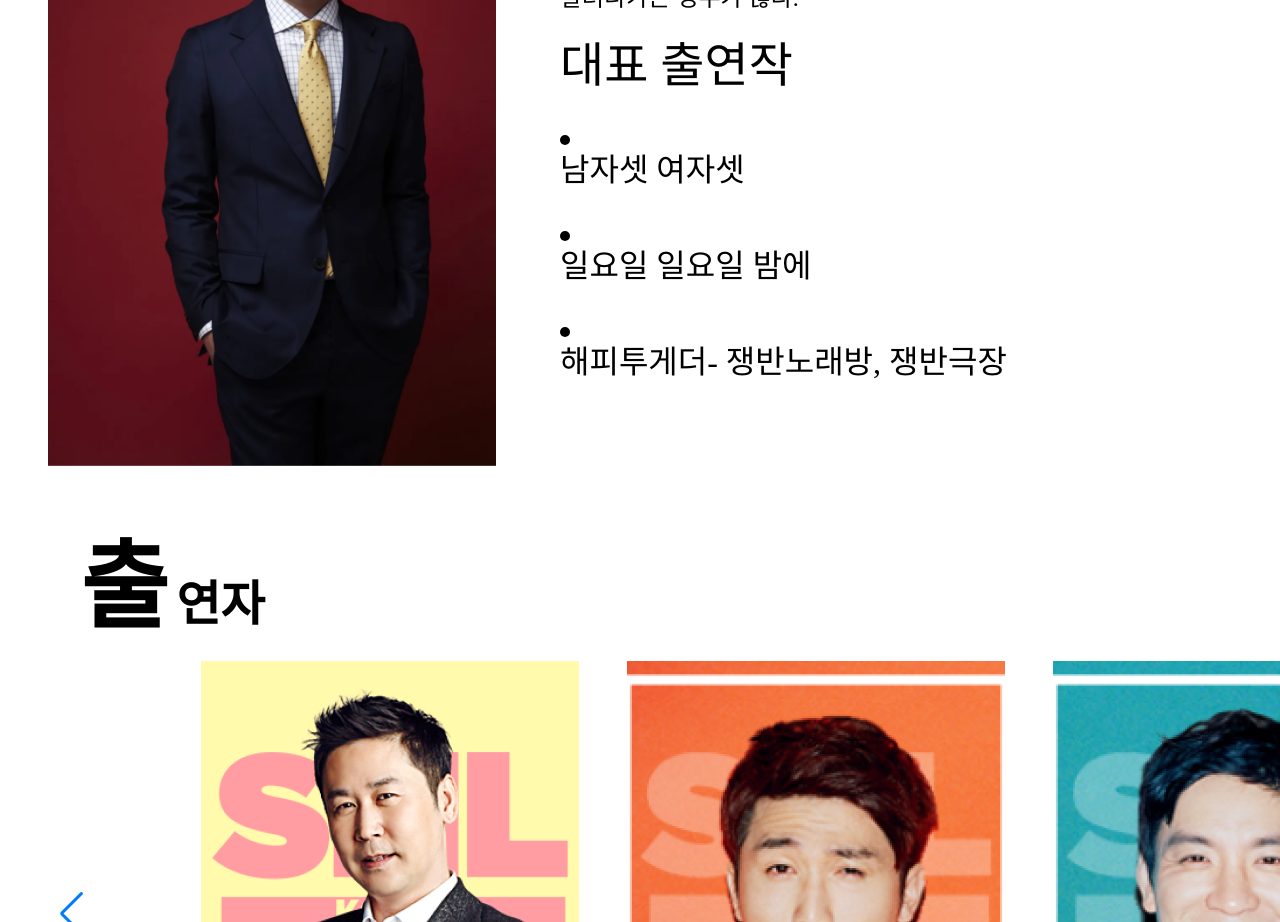
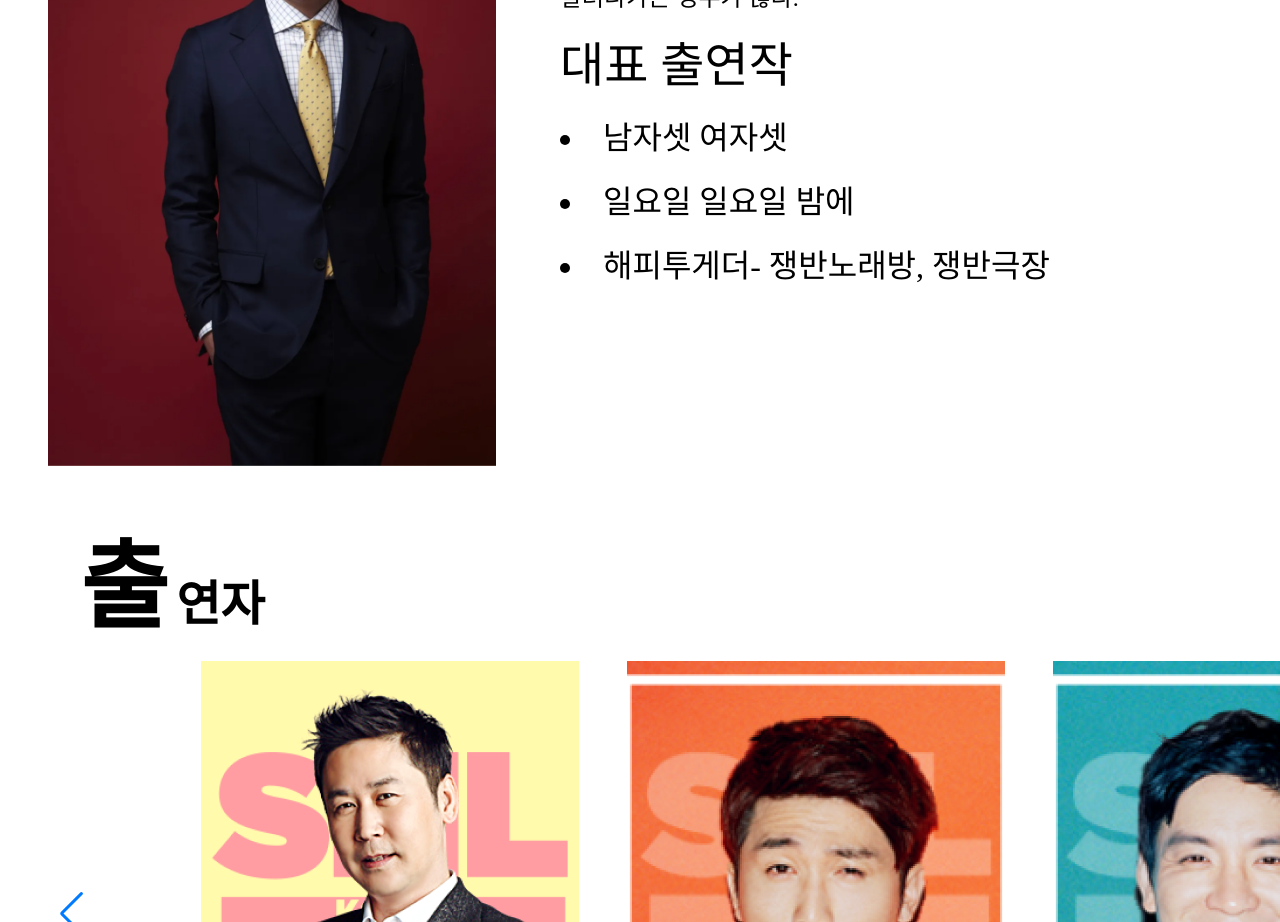
Before and after one commit to 588886/Snl, a plain HTML site: page about.html in a window 1280 px wide. Shown: the part 1640-2562 px from the top of the page. Drawn offline with nearby package versions, Linux system fonts and the light colour scheme.

Commit message:
disc update
disc update

```diff
--- a/css/style.css
+++ b/css/style.css
@@ -228,6 +228,9 @@ td.gap-3 {
 	list-style: disc;
 	list-style-position: inside;
 }
+.MC-story-text4 li p{
+	display: inline-block;
+}
 
 
 /*스와이퍼용 */
```
